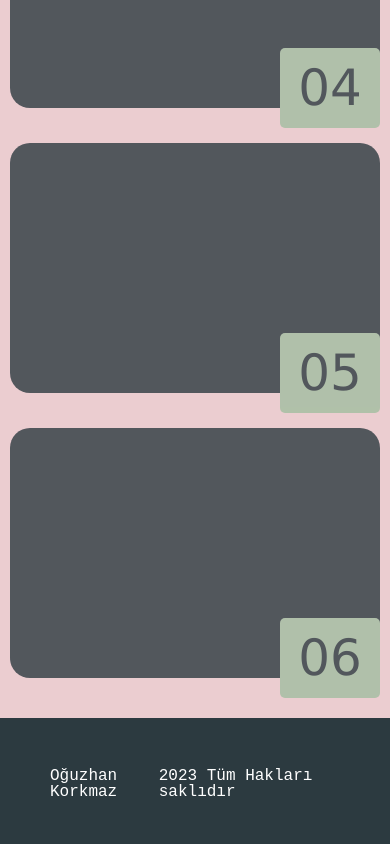
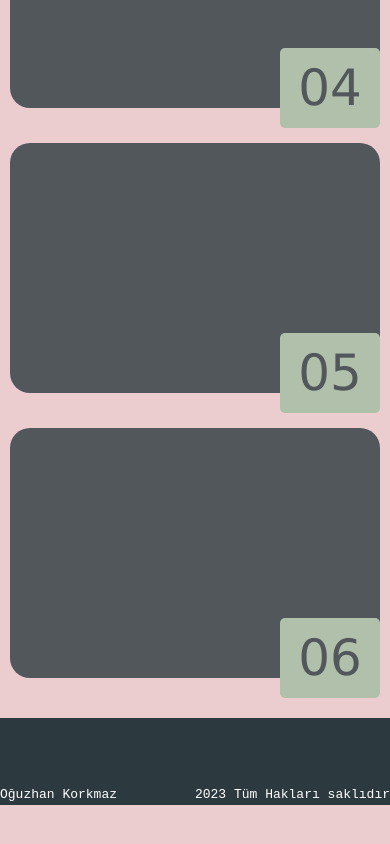
Before and after one commit to oguzhankorkmaz34/oguzhankorkmaz34.github.io, a plain HTML site: page index.html in a window 390 px wide. Shown: the part 1626-2470 px from the top of the page. After the commit the page ends 2431 px from the top, so only its background shows below. Drawn offline with Linux system fonts and the light colour scheme.

Commit message:
Add files via upload

```diff
--- a/main.css
+++ b/main.css
@@ -619,4 +619,9 @@
 
          }
 
+         .altbilgi {
+             font-size: 13px;
+            padding: 70px 0px 4px 0px;
          }
+
+     }
```
Lines whose indentation alone changed are shown as unchanged.
